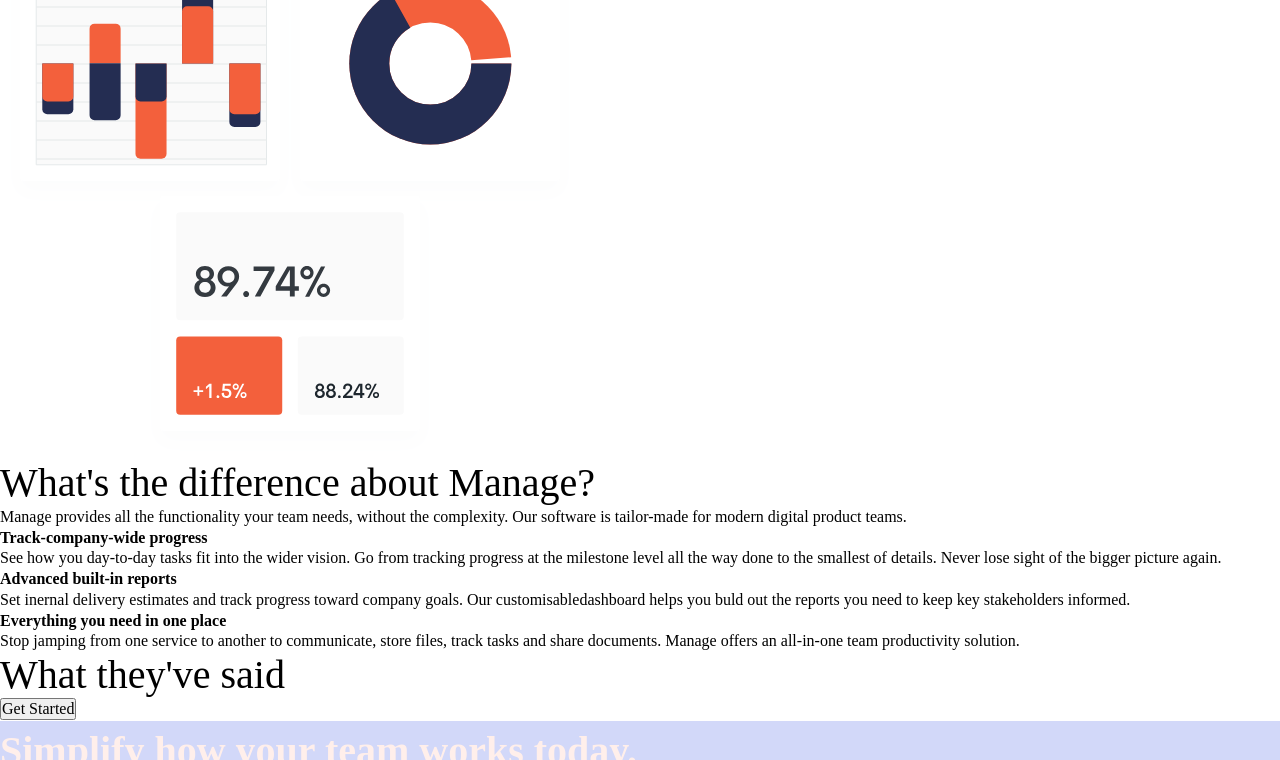
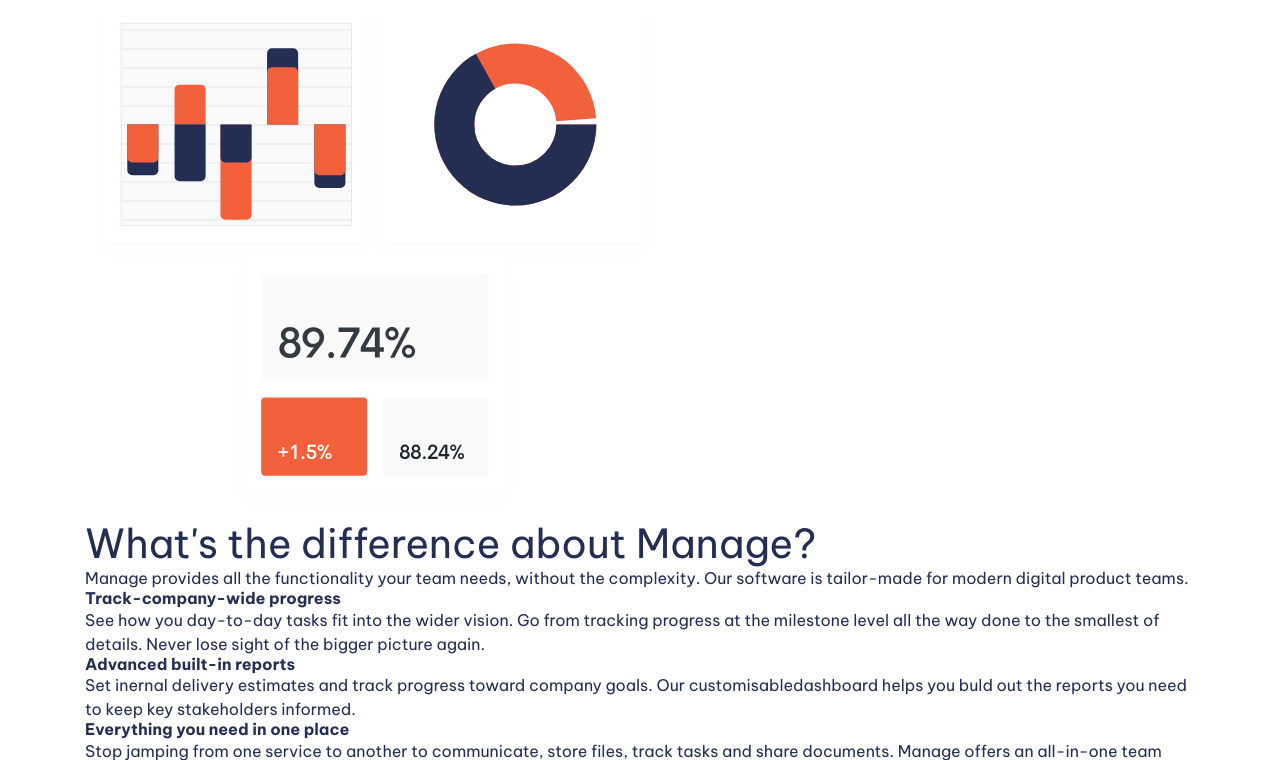
Before and after one commit to NadiasCodes/Practice--Responsive-Website, a plain HTML site: page index.html in a window 1280 px wide. Shown: the part 342-1102 px from the top of the page. Drawn offline with Linux system fonts and the light colour scheme.

Commit message:
defined some elements and my container

```diff
--- a/src/style.css
+++ b/src/style.css
@@ -1,6 +1,6 @@
 :root {
   --clr-primary-light-blue: hsl(231, 77%, 90%);
-  --clr-primary-dark-blue: hsl(230, 35%, 7%);
+  --clr-primary-dark-blue: hsl(228, 39%, 23%);
 
   --clr-neutral-dark-grayish-blue: hsl(227, 12%, 61%);
   --clr-neutral-creamy: hsl(12, 100%, 96%);
@@ -186,3 +186,19 @@ textarea:not([rows]) {
 .fs-16 {
   font-size: var(--fs-16);
 }
+
+/* general styling */
+
+body {
+  font-size: var(--fs-body);
+  font-family: var(--ff-body);
+  color: var(--clr-primary-dark-blue);
+}
+
+.container {
+  --max-width: 1110px;
+  --padding: 1rem;
+
+  width: min(var(--max-width), 100% - (var(--padding) * 2));
+  margin-inline: auto;
+}
```
